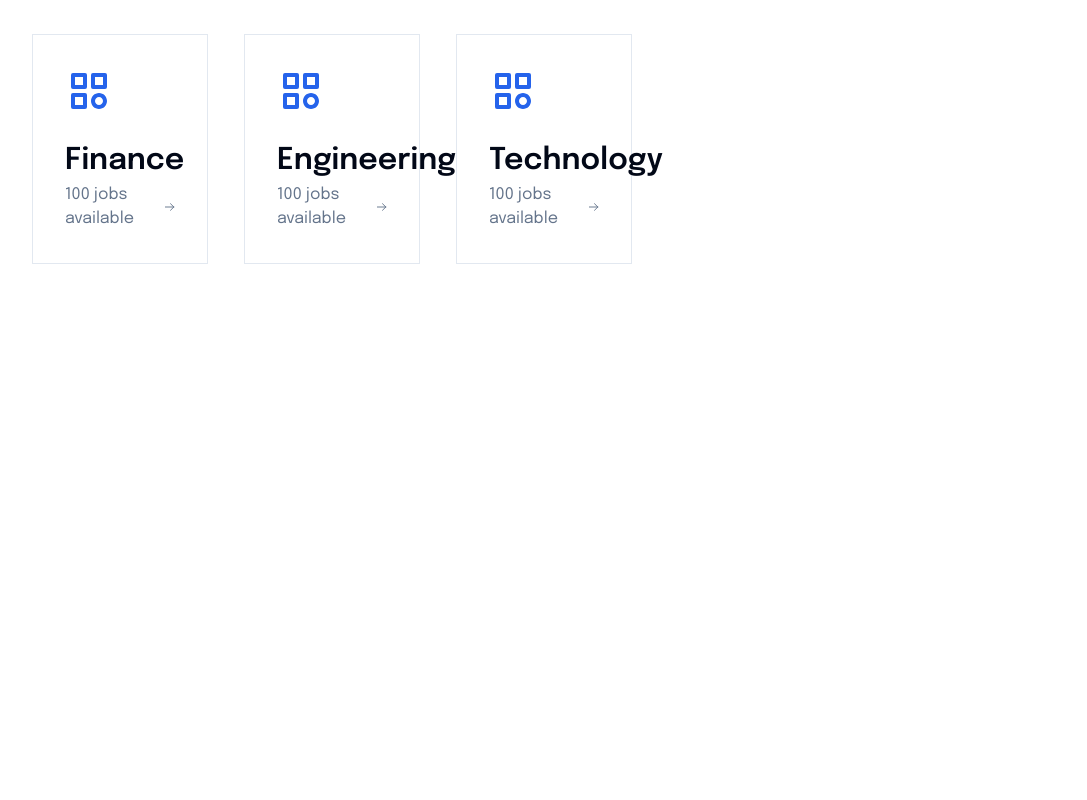
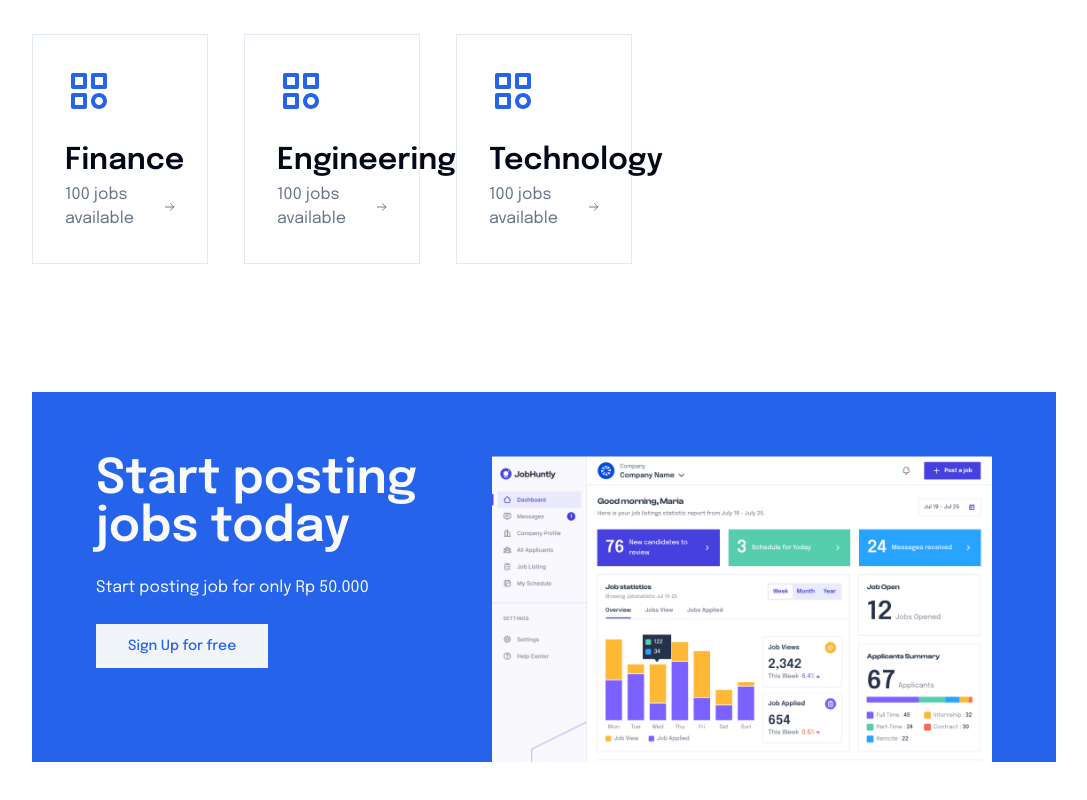
Before and after one commit to Mgkusumaputra/bwa-job-portal, a Next.js app: page / in a window 1280 px wide. Shown: the part 1154-1954 px from the top of the page, without its empty margins (96-1183 px from the left). Before the commit the page ends 1458 px from the top, so only its background shows below. Built offline with nearby package versions, Linux system fonts and the light colour scheme.

Commit message:
feat: sign up banner section(homePage)

```diff
--- a/src/app/page.tsx
+++ b/src/app/page.tsx
@@ -1,6 +1,7 @@
 import Category from "@/components/organisms/Category";
 import Clients from "@/components/organisms/Clients";
 import Hero from "@/components/organisms/Hero";
+import SignUpBanner from "@/components/organisms/SignUpBanner";
 
 export default function Home() {
   return (
@@ -8,6 +9,7 @@ export default function Home() {
       <Hero />
       <Clients />
       <Category />
+      <SignUpBanner />
     </div>
   );
 }
--- /dev/null
+++ b/src/components/organisms/SignUpBanner/index.tsx
@@ -0,0 +1,26 @@
+import { Button } from "@/components/ui/button";
+import Image from "next/image";
+
+export default function SignUpBanner() {
+  return (
+    <div className="flex flex-row justify-between items-start mt-32 mb-10 px-16 pt-16 bg-primary text-primary-foreground">
+      <div>
+        <h1 className="text-5xl font-semibold">
+          Start posting <br /> jobs today
+        </h1>
+        <p className="my-6">Start posting job for only Rp 50.000</p>
+        <Button size="lg" variant="secondary" className="text-primary">
+          Sign Up for free
+        </Button>
+      </div>
+      <div>
+        <Image
+          alt="dashboard"
+          src="/images/dashboard.png"
+          width={500}
+          height={300}
+        />
+      </div>
+    </div>
+  );
+}
```
